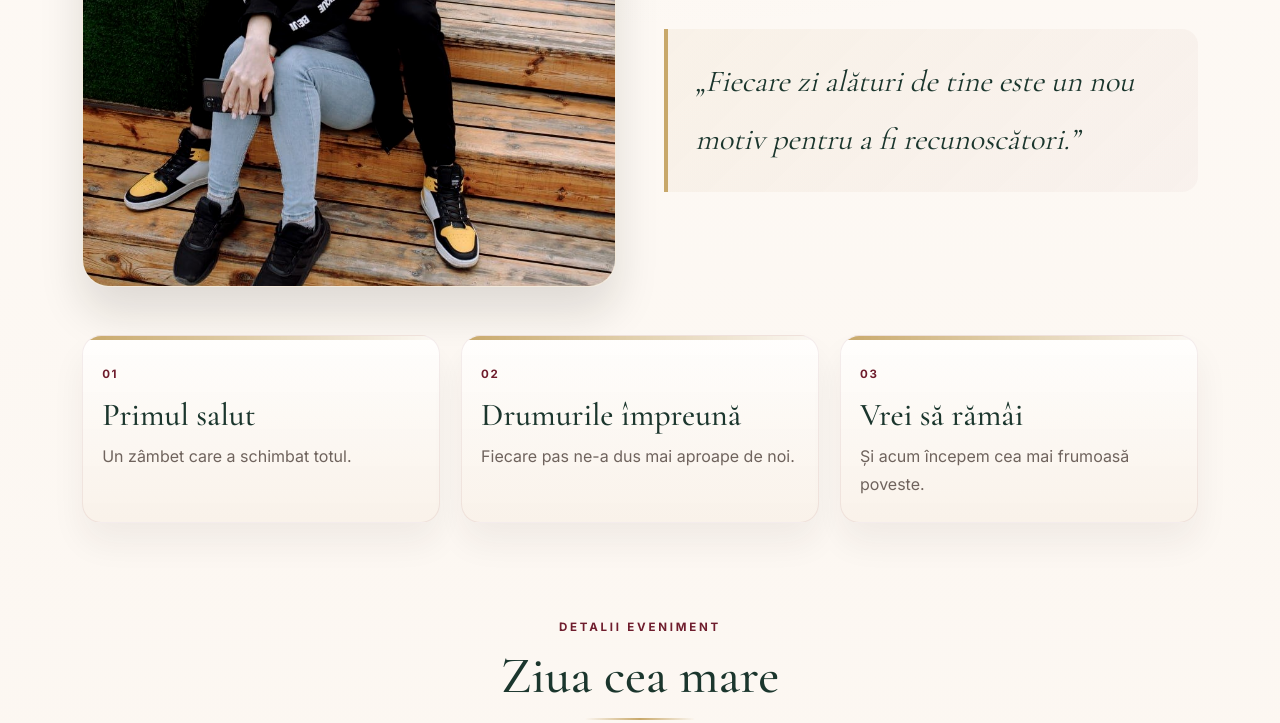
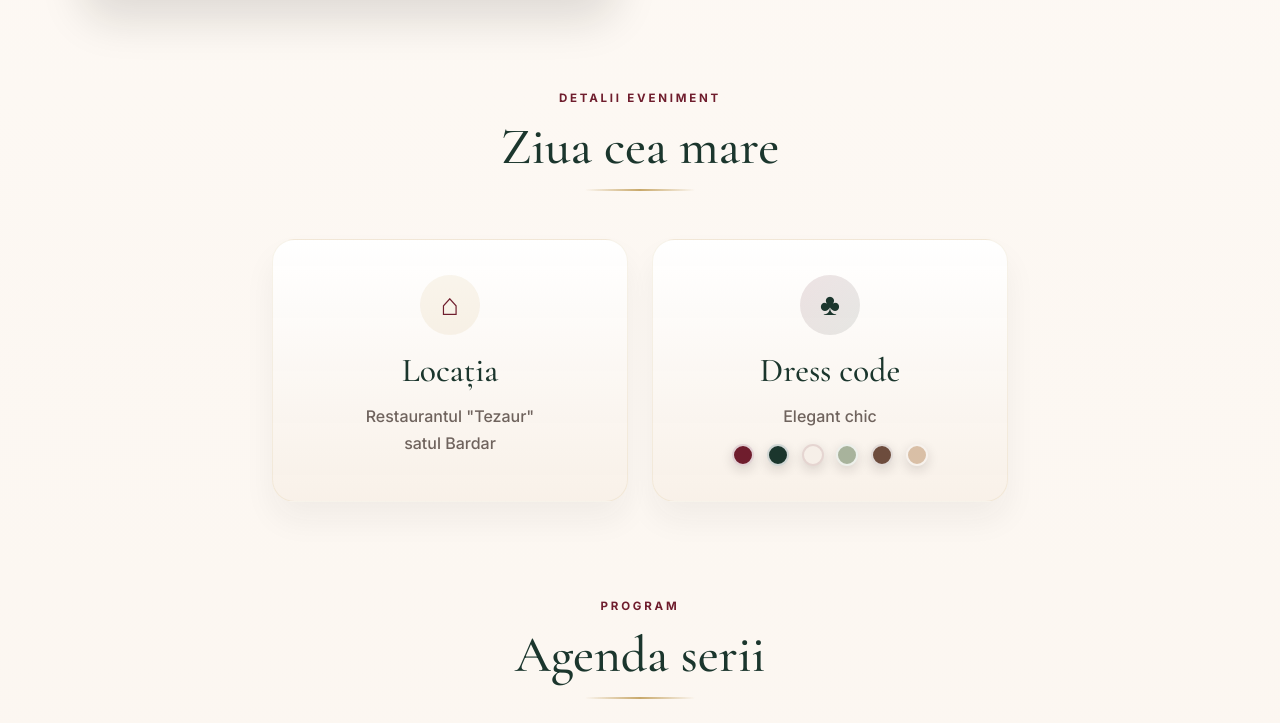
Before and after one commit to sandybncodes/Wedding_Website, a plain HTML site: page index.html in a window 1280 px wide. Shown: the part 1857-2580 px from the top of the page. Drawn offline with nearby package versions, Linux system fonts and the light colour scheme.

Commit message:
minor updates

```diff
--- a/index.html
+++ b/index.html
@@ -82,7 +82,7 @@
         </div>
       </section>
 
-      <section id="upload" class="upload-section py-5">
+      <!--<section id="upload" class="upload-section py-5">
         <div class="container">
           <div class="section-heading text-center mb-5">
             <p class="eyebrow accent">Încărcă pozele</p>
@@ -94,7 +94,7 @@
             </div>
           </div>
         </div>
-      </section>
+      </section>-->
 
       <section class="countdown-section py-5">
         <div class="container">
@@ -161,24 +161,6 @@
                   „Fiecare zi alături de tine este un nou motiv pentru a fi recunoscători.”
                 </blockquote>
               </div>
-            </div>
-          </div>
-
-          <div class="story-journey reveal fade-up">
-            <div class="journey-card">
-              <span>01</span>
-              <h3>Primul salut</h3>
-              <p>Un zâmbet care a schimbat totul.</p>
-            </div>
-            <div class="journey-card">
-              <span>02</span>
-              <h3>Drumurile împreună</h3>
-              <p>Fiecare pas ne-a dus mai aproape de noi.</p>
-            </div>
-            <div class="journey-card">
-              <span>03</span>
-              <h3>Vrei să rămâi</h3>
-              <p>Și acum începem cea mai frumoasă poveste.</p>
             </div>
           </div>
         </div>
```
